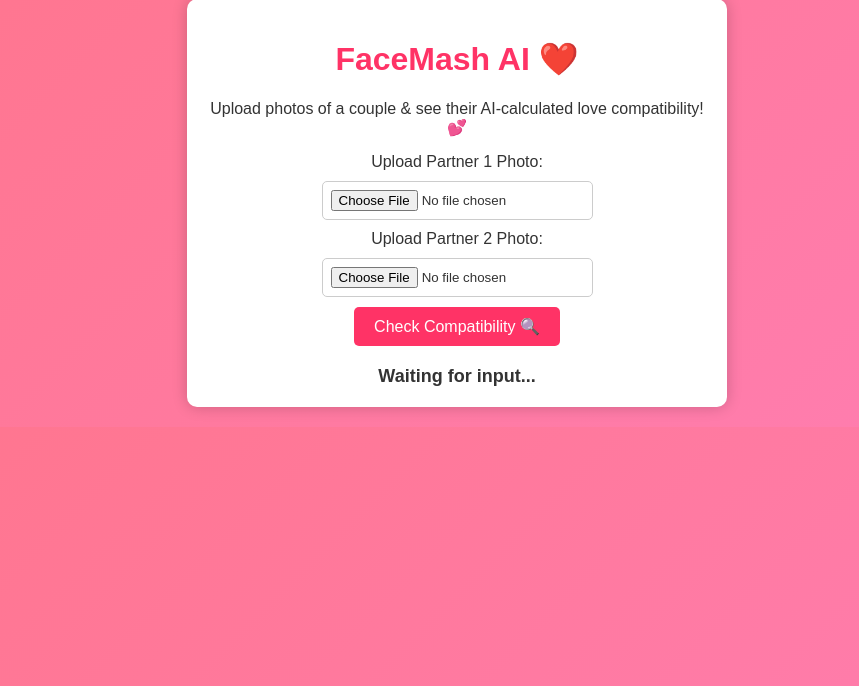
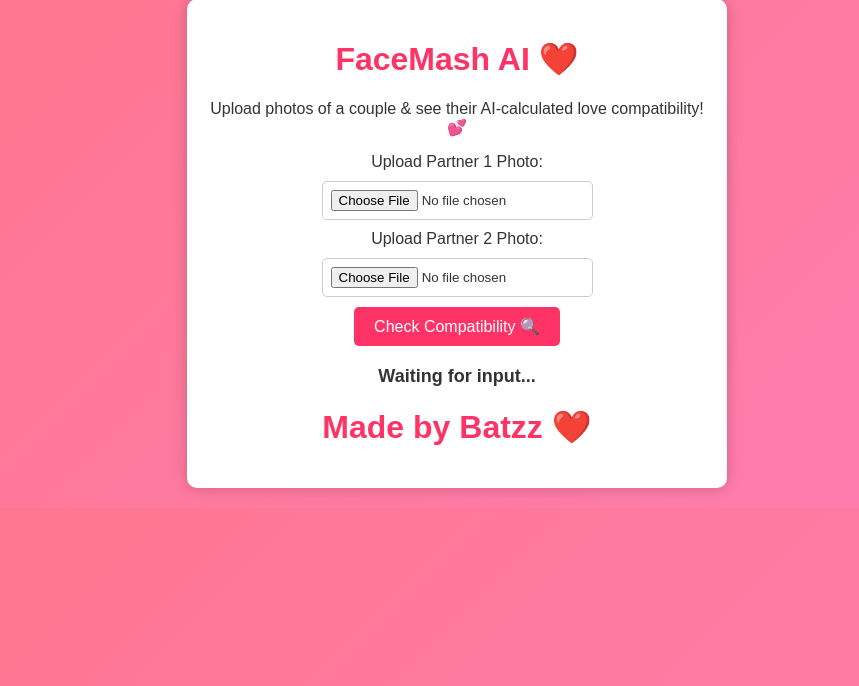
Before and after one commit to thejabirhussain/FaceMash, a Flask app: page / in a window 1280 px wide. Shown: the part 21-707 px from the top of the page, without its empty margins (183-1042 px from the left). Run offline with Flask 3, Linux system fonts and the light colour scheme.

Commit message:
Update index.html

```diff
--- a/templates/index.html
+++ b/templates/index.html
@@ -86,6 +86,7 @@
             <button type="submit">Check Compatibility 🔍</button>
         </form>
         <div id="result">Waiting for input...</div>
+         <h1>Made by Batzz ❤️</h1>
     </div>
 
     <script>
```
